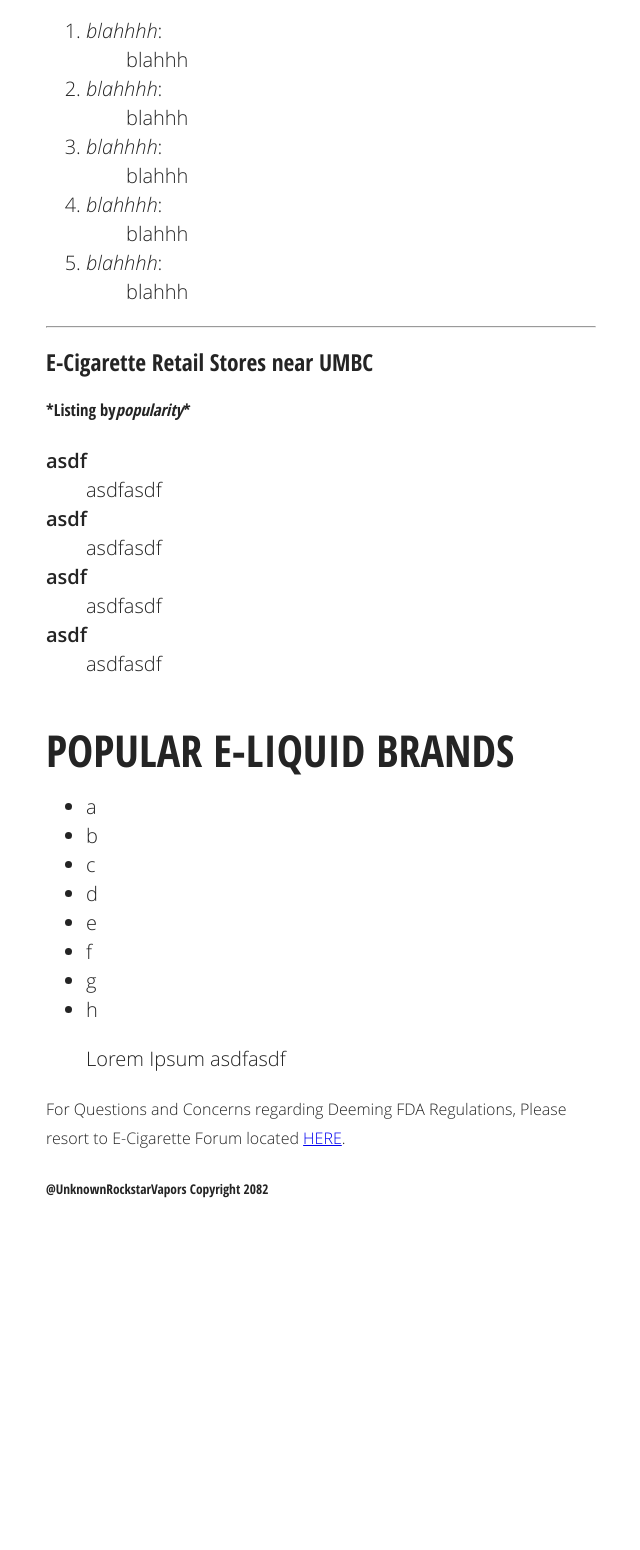
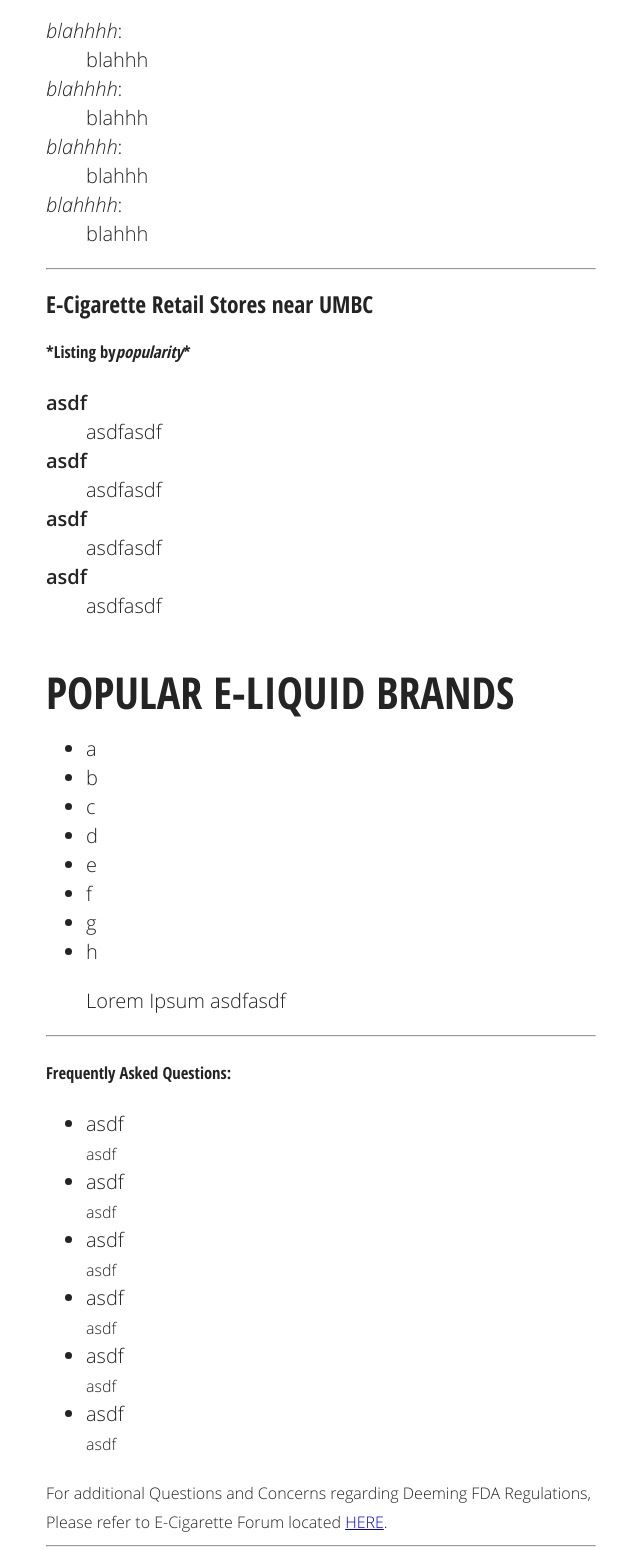
Before and after one commit to johnsont91/Website-Homework-2, a plain HTML site: page index.html in a window 1280 px wide. Shown: the part 560-2110 px from the top of the page, without its empty margins (319-959 px from the left). Before the commit the page ends 1787 px from the top, so only its background shows below. Drawn offline with Linux system fonts and the light colour scheme.

Commit message:
Content
More Content

```diff
--- a/index.html
+++ b/index.html
@@ -11,6 +11,7 @@
     </head>
 
     <body>
+
       <h1>Electronic Cigarettes:</h1>
         <h2>A Safe Smoking Alternative</h2>
 
@@ -19,20 +20,19 @@
         <p>An electronic cigarette (e-cig or e-cigarette), personal vaporizer (PV) or electronic nicotine delivery system (ENDS) is a battery-powered vaporizer which simulates tobacco smoking by producing an aerosol that resembles smoke. It generally uses a heating element known as an atomizer, that vaporizes a liquid solution known as e-liquid.</p>
        <hr>
         <h4>What are the main ingredients in E-Liquid?</h4>
+        <dl>
 
-        <ol>
-            <li><em>blahhhh</em>:</li>
+            <dt><em>blahhhh</em>:</dt>
           <dd>blahhh</dd>
-            <li><em>blahhhh</em>:</li>
+            <dt><em>blahhhh</em>:</dt>
           <dd>blahhh</dd>
-            <li><em>blahhhh</em>:</li>
+            <dt><em>blahhhh</em>:</dt>
           <dd>blahhh</dd>
-            <li><em>blahhhh</em>:</li>
-          <dd>blahhh</dd>
-            <li><em>blahhhh</em>:</li>
+            <dt><em>blahhhh</em>:</dt>
           <dd>blahhh</dd>
 
-        </ol>
+
+            </dl>
         <hr>
 
         <h3>E-Cigarette Retail Stores near UMBC</h3>
@@ -64,9 +64,29 @@
         <p>Lorem Ipsum asdfasdf</p>
 
         </ul>
+    <hr>
+
+    <h5>Frequently Asked Questions:</h5>
+
+    <ul>
+        <li>asdf</li>
+    <small>asdf</small>
+         <li>asdf</li>
+    <small>asdf</small>
+         <li>asdf</li>
+    <small>asdf</small>
+         <li>asdf</li>
+    <small>asdf</small>
+         <li>asdf</li>
+    <small>asdf</small>
+         <li>asdf</li>
+    <small>asdf</small>
+    </ul>
 
 
-        <small>For Questions and Concerns regarding Deeming FDA Regulations, Please resort to E-Cigarette Forum located <a href="http://www.e-cigarette-forum.com/forum/fda-regulations/" target=_blank>HERE</a>.</small>
+        <small>For additional Questions and Concerns regarding Deeming FDA Regulations, Please refer to E-Cigarette Forum located <a href="http://www.e-cigarette-forum.com/forum/fda-regulations/" target=_blank>HERE</a>. </small>
+
+    <hr>
 
     <h6>@UnknownRockstarVapors Copyright 2082</h6>
     </body>
```
